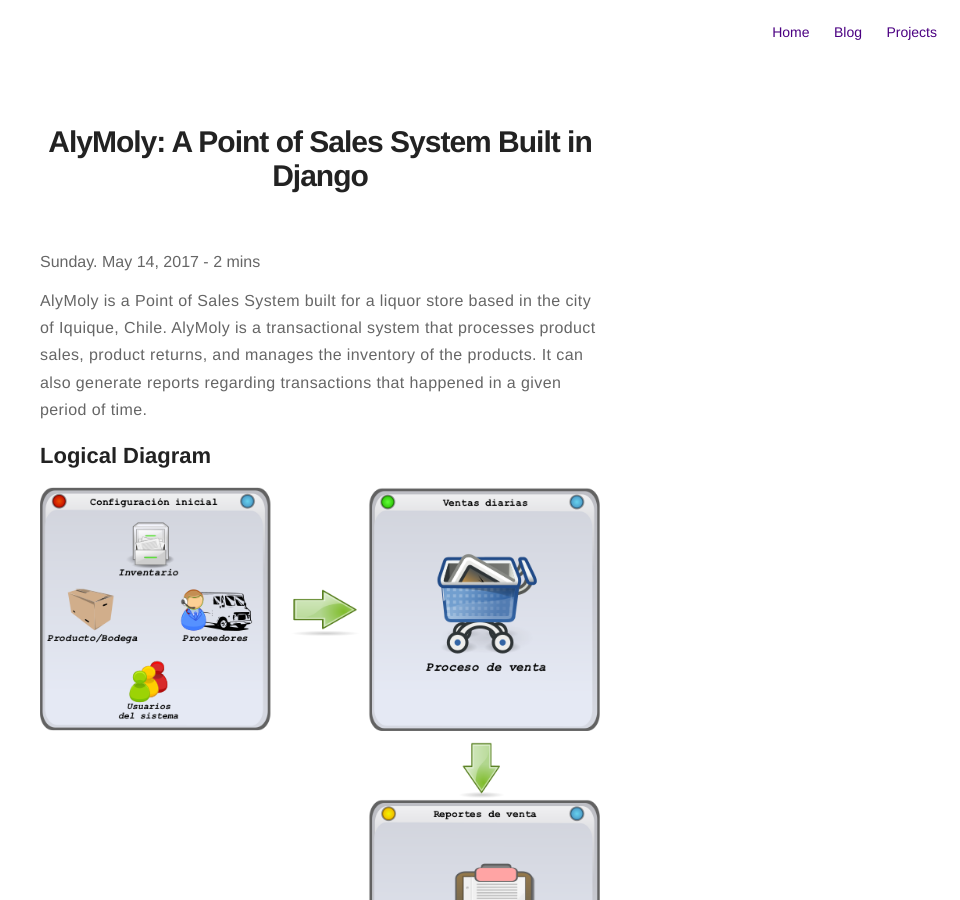
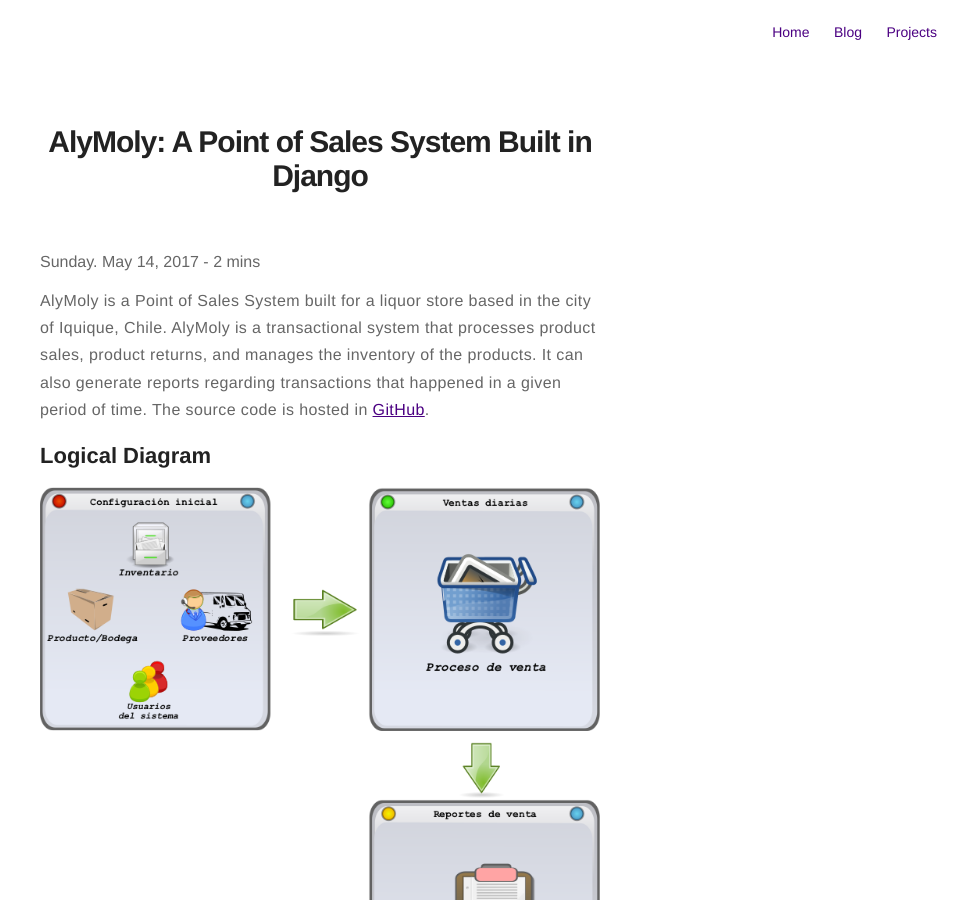
Before and after one commit to minostro/minostro.github.io, a Jekyll site: the page built from _posts/2017-05-14-alymoly.markdown, in a window 1280 px wide and 900 px high. Shown: the whole window, without its empty margins (320-1280 px from the left). Built offline with Jekyll 4.4.1, drawn with Linux system fonts in a browser that asks for light colours; comment, search, counter and statistics services are not loaded.

Commit message:
autocommit

```diff
--- a/_posts/2017-05-14-alymoly.markdown
+++ b/_posts/2017-05-14-alymoly.markdown
@@ -4,7 +4,7 @@
 date: 2017-05-14 12:49:00
 projects: true
 ---
-AlyMoly is a Point of Sales System built for a liquor store based in the city of Iquique, Chile. AlyMoly is a transactional system that processes product sales, product returns, and manages the inventory of the products. It can also generate reports regarding transactions that happened in a given period of time.
+AlyMoly is a Point of Sales System built for a liquor store based in the city of Iquique, Chile. AlyMoly is a transactional system that processes product sales, product returns, and manages the inventory of the products. It can also generate reports regarding transactions that happened in a given period of time. The source code is hosted in [GitHub](https://github.com/CreceLibre/alymoly).
 
 ## Logical Diagram
 ![Logical Diagram](/assets/images/projects/alymoly/logical_diagram.png)
```
